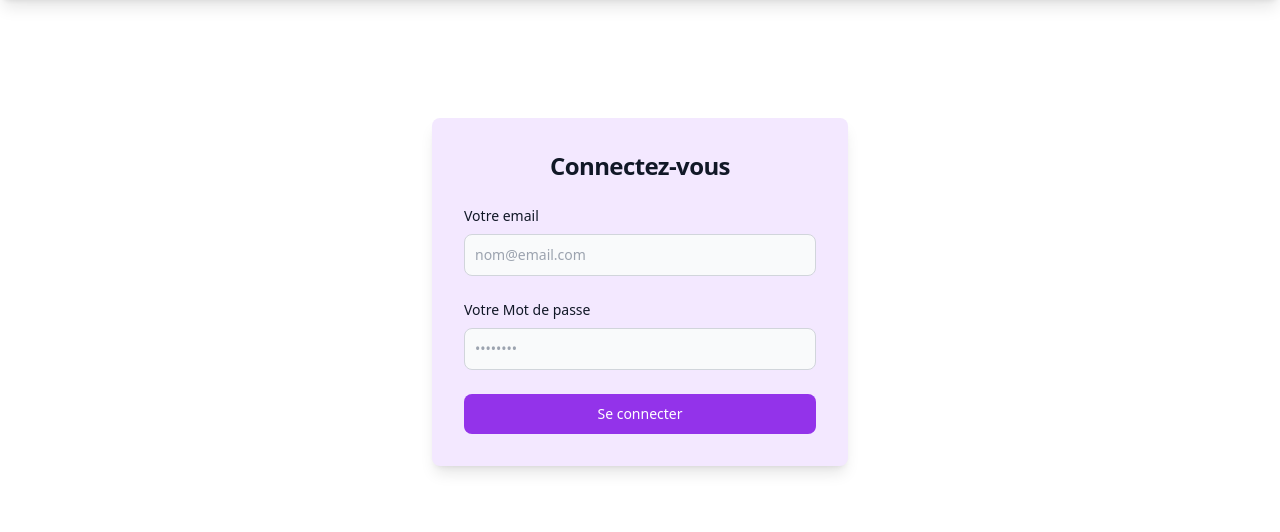
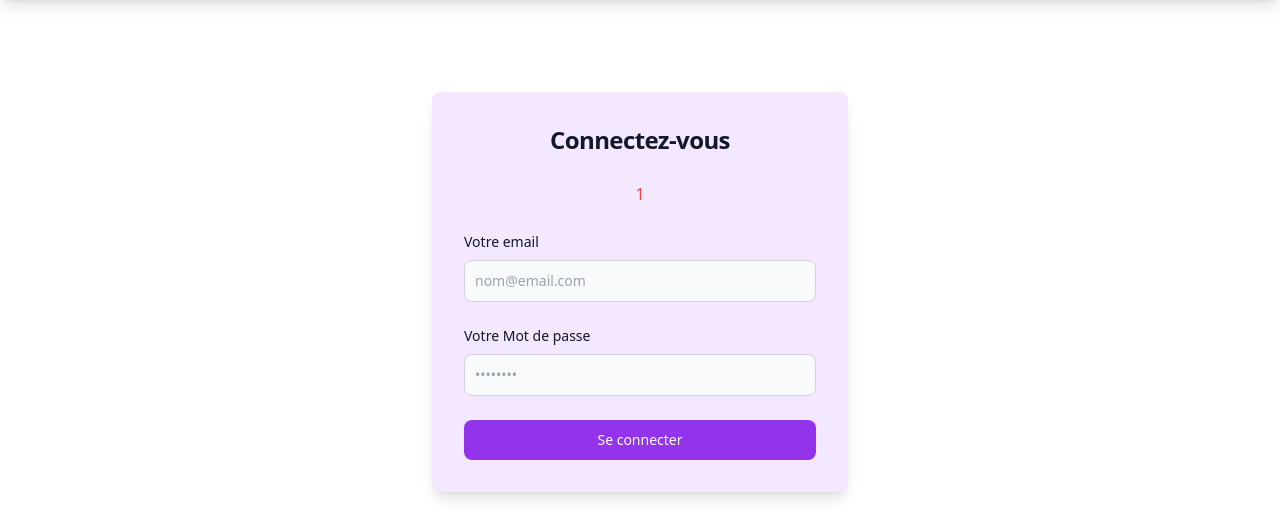
Before and after one commit to ddubost6998/dwwm-pe7v-php-soundscoop, a PHP site: page /login.php?error=1 in a window 1280 px wide. Shown: the part 80-612 px from the top of the page. Run offline with PHP 8.4, Linux system fonts and the light colour scheme; the visitor is signed in with stand-in values (Sample User, id 1); some libraries are stand-ins or nearby versions.

Commit message:
Ajout d'un message d'erreur dans la connexion

```diff
--- a/login.php
+++ b/login.php
@@ -8,6 +8,13 @@ require_once 'layout/header.php';
             <div class="p-6 space-y-4 md:space-y-6 sm:p-8">
 
                 <h1 class="font-bold text-center leading-tight tracking-tight text-gray-900 md:text-2xl dark:text-white">Connectez-vous</h1>
+
+                <?php
+                if (isset($_GET['error'])) {
+                    $error_message = $_GET['error'];
+                    echo '<p class="text-red-500 text-center mb-4">' . $error_message . '</p>';
+                }
+                ?>
 
                 <form action="login_process.php" method="POST" class="space-y-4 md:space-y-6">
                     <div>
```
